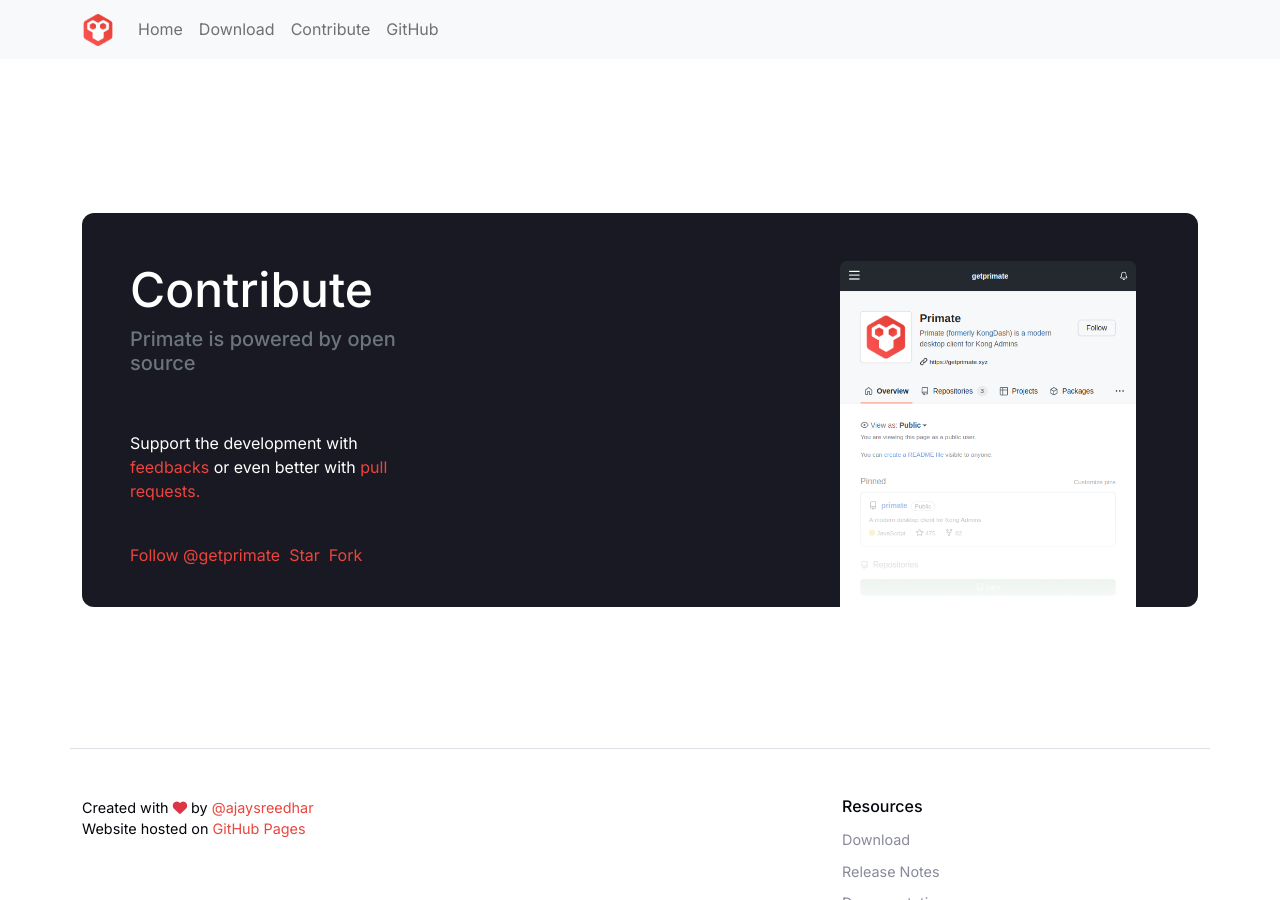
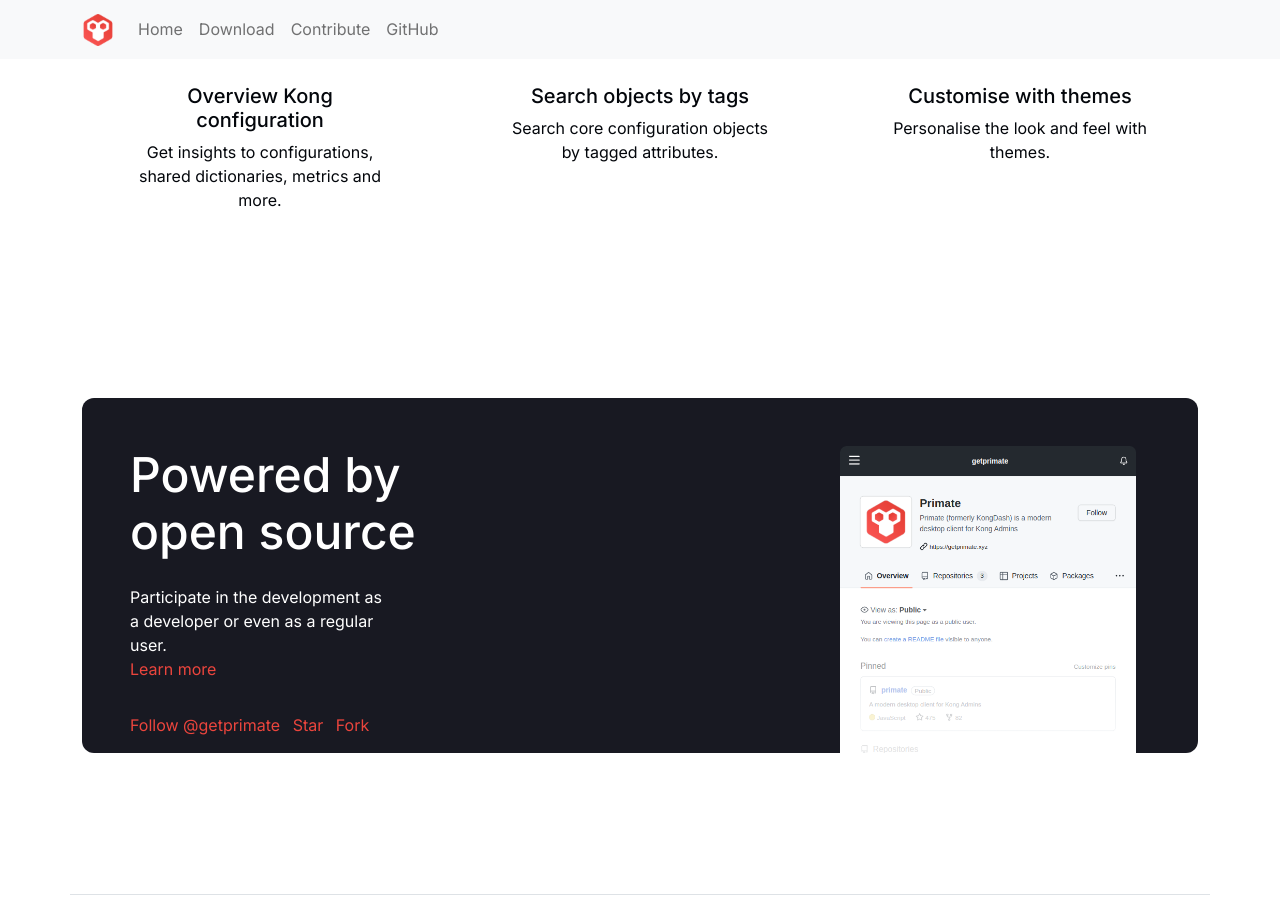
Before and after one commit to getprimate/website, a Jekyll site: the page built from index.html, in a window 1280 px wide and 900 px high, scrolled down 3589 px. Built offline with Jekyll 4.4.1, drawn with Linux system fonts in a browser that asks for light colours; nearby versions of some CDN libraries; some of the changed text lies outside the part shown.

Commit message:
add: accent laptop bg

```diff
--- a/index.html
+++ b/index.html
@@ -1,6 +1,6 @@
 ---
 layout: default
-title:  "Primate . A Modern Dashboard for Kong Admins"
+title:  "A Modern Dashboard for Kong Admins | Primate"
 ---
 
 <section id="home" class="overview-home">
@@ -35,18 +35,18 @@
 </div><!-- .container -->
 </section><!-- .overview-home -->
 
-<section class="overview-info">
-<div class="container text-center">
+<section class="overview-accent">
+<div class="container">
 <div class="row">
     <div class="col col-sm-12 col-md-12 col-lg-12">
-        <img src="image/hero-dashboard.png" width="100%" alt="Primate dashboard" />
+        <img class="pw-hero" src="image/bg-laptop-fixed.png" alt="Primate dashboard" />
     </div><!-- .col -->
 </div><!-- .row -->
 </section><!-- .overview-info -->
 
 <section id="download" class="overview-info text-center">
 <div class="container">
-<h1 class="display-5 px-3 px-lg-0">Get started with Primate</h1>
+<h1 class="display-5 px-3 px-lg-0">Get started</h1>
 <h5 class="text-muted px-5 px-lg-0">Download the latest release for your platform</h5>
 
 <div class="spacer py-4"></div>
@@ -145,15 +145,13 @@
 <div class="info-plate px-4 pt-5 px-lg-5">
 <div class="row">
     <div class="col col-12 col-lg-4 text-center text-lg-start pe-0 pe-lg-4">
-        <h1 class="display-5">Contribute</h1>
-        <h5 class="text-muted px-5 px-lg-0">Primate is powered by <wbr />open source</h5>
-        <div class="spacer py-4"></div>
-        <p class="pe-0 pe-lg-5">Support the development with <a href="https://github.com/getprimate/primate/issues">feedbacks</a> or even better with <a href="https://github.com/getprimate/primate/pulls">pull requests.</a></p>
-        <p class="py-4">
-            <a class="github-button" href="https://github.com/getprimate" data-size="large" aria-label="Follow @getprimate on GitHub">Follow @getprimate</a>&nbsp;
-            <a class="github-button" href="https://github.com/getprimate/primate" data-size="large" aria-label="Star getprimate/primate on GitHub">Star</a>&nbsp;
-            <a class="github-button" href="https://github.com/getprimate/primate/fork" data-size="large" aria-label="Fork getprimate/primate on GitHub">Fork</a>
-        </p>
+        <h1 class="display-5">Powered by open source</h1>
+        <p class="pe-0 pe-lg-5 py-3">Participate in the development as a developer or even as a regular user. <br /><a href="/contribute">Learn more</a></p>
+        <ul class="list-inline">
+            <li class="list-inline-item"><a class="github-button" href="https://github.com/getprimate" data-size="large" aria-label="Follow @getprimate on GitHub">Follow @getprimate</a></li>
+            <li class="list-inline-item"><a class="github-button" href="https://github.com/getprimate/primate" data-size="large" aria-label="Star getprimate/primate on GitHub">Star</a></li>
+            <li class="list-inline-item"><a class="github-button" href="https://github.com/getprimate/primate/fork" data-size="large" aria-label="Fork getprimate/primate on GitHub">Fork</a></li>
+        </ul><!-- .list-inline -->
     </div><!-- .col -->
     <div class="col col-12 col-lg-4"></div>
     <div class="col col-12 col-lg-4 bg-github-cover">&nbsp;</div><!-- .col -->
```
